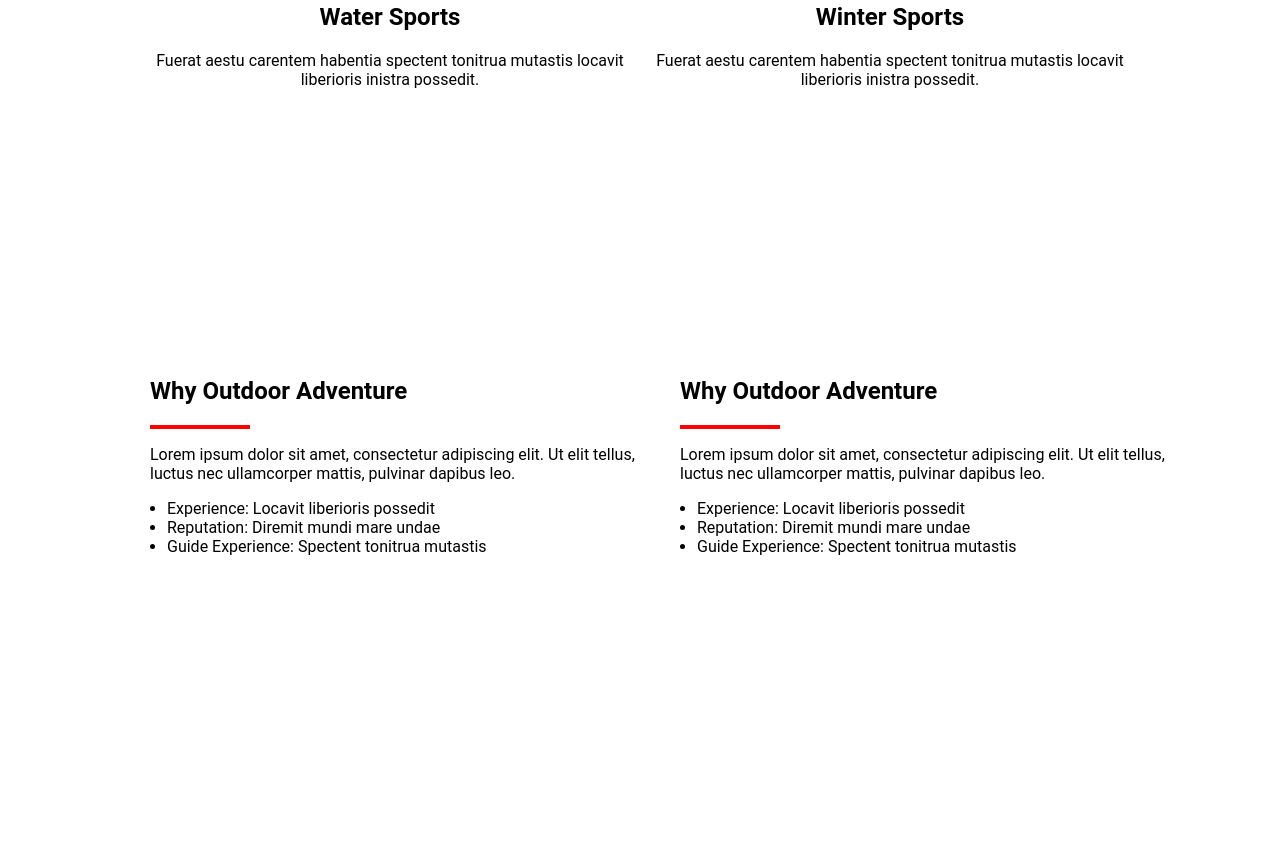
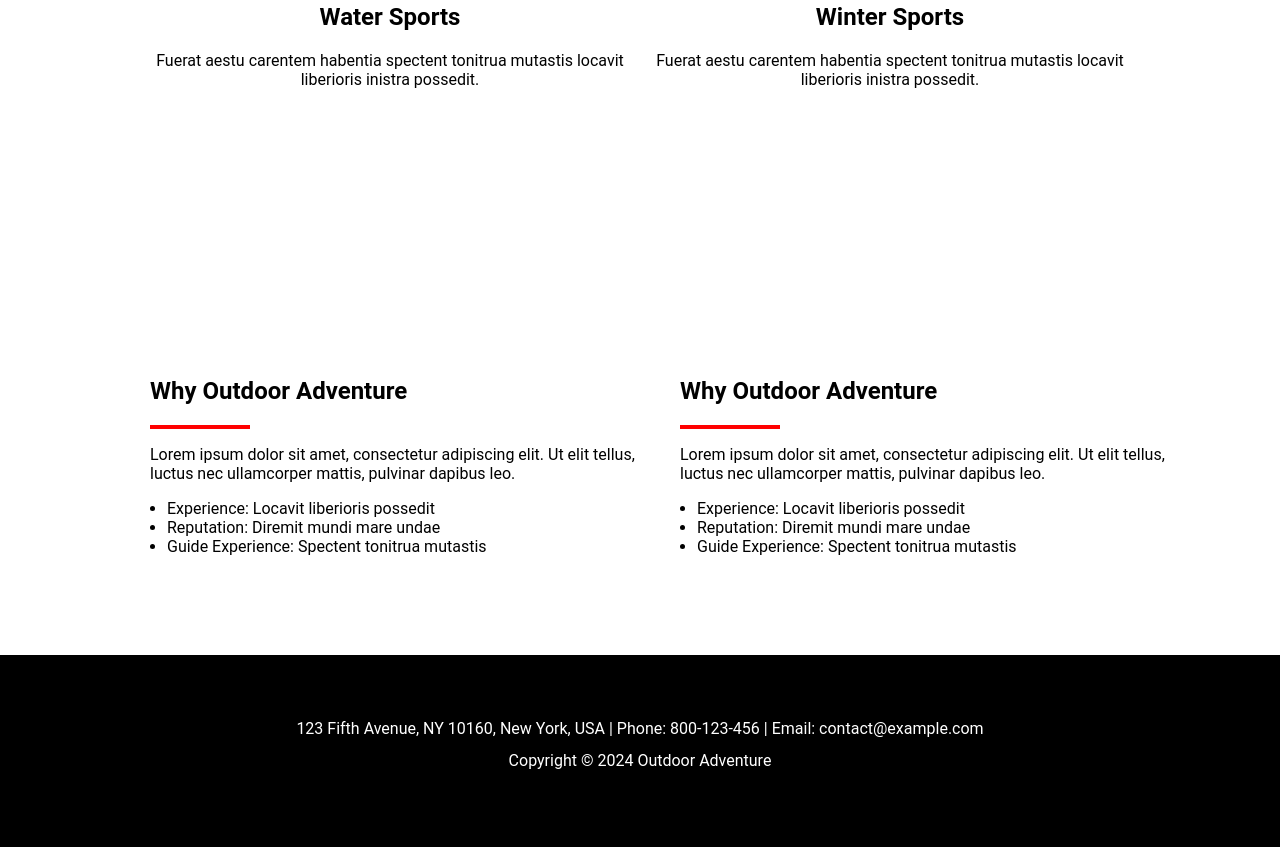
Before and after one commit to Jey-M-anderson/ProjectBootcamp, a plain HTML site: page service.html in a window 1280 px wide. Shown: the part 1547-2394 px from the top of the page. Before the commit the page ends 2119 px from the top, so only its background shows below. Drawn offline with Linux system fonts and the light colour scheme.

Commit message:
first commit

```diff
--- a/service.html
+++ b/service.html
@@ -101,5 +101,16 @@
     </div>
     </section>
     </main>
+    <footer>
+
+        <section id="secF">
+
+            <p class="P">123 Fifth Avenue, NY 10160, New York, USA | Phone: 800-123-456 | Email: contact@example.com
+            </p>
+            <p class="P">Copyright © 2024 Outdoor Adventure</p>
+
+        </section>
+
+    </footer>
 </body>
 </html>
--- a/style3.css
+++ b/style3.css
@@ -87,7 +87,7 @@ main{
     justify-content: center;
     align-items: center;
     flex-direction: column;
-
+    margin-bottom: 100px;
 }
 #sectionId{
     display: flex;
@@ -129,3 +129,27 @@ li{
     text-align: left;
     margin-left: -23px;
 }
+footer{
+    background-color: black;
+    color: white;
+    height: 12rem;
+    margin-top: -17px;
+    margin-bottom: -5px;
+    display: flex;
+    align-items: center;
+    justify-content: center;
+
+}
+#secF{
+
+    display: flex;
+    flex-direction: column;
+    justify-content: center;
+    align-items: center;
+}
+.P{
+    text-align: center;
+    margin: 0px;
+    width: 48rem;
+    height: 2rem;
+}
```
